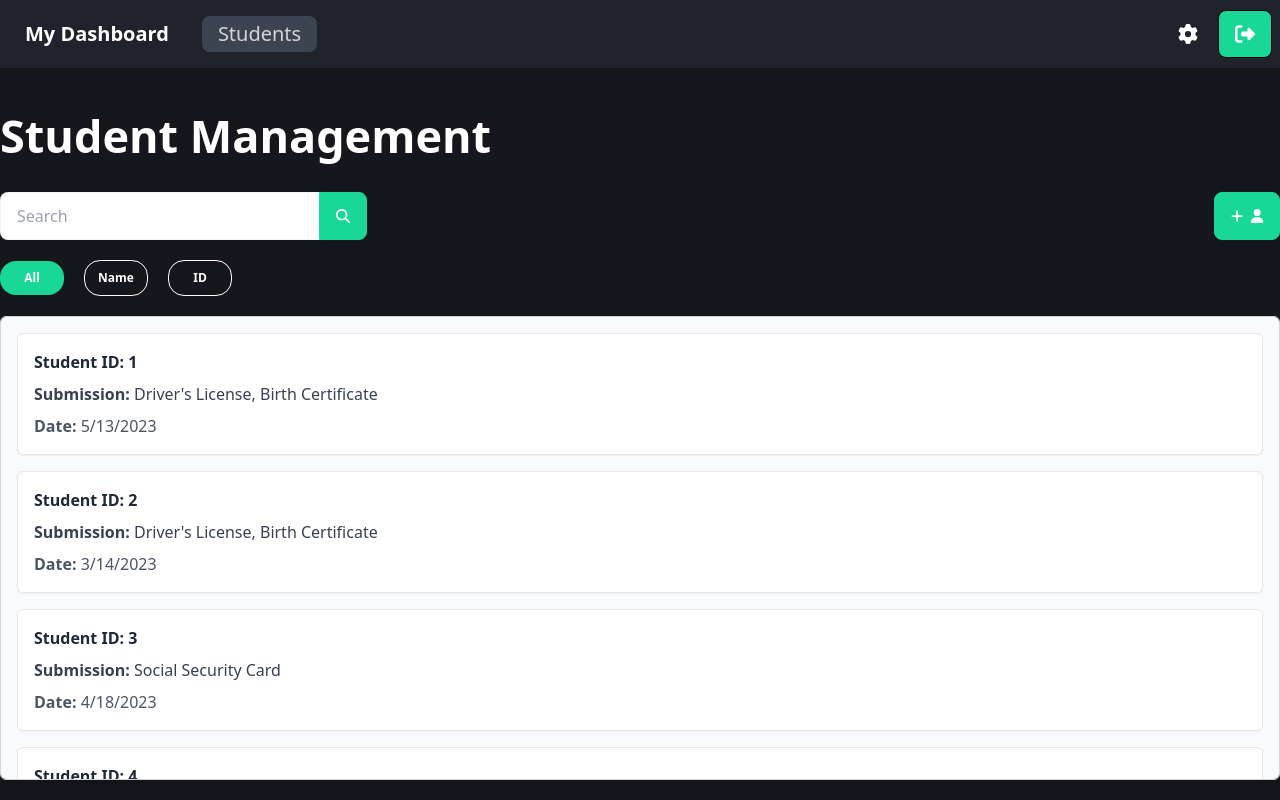
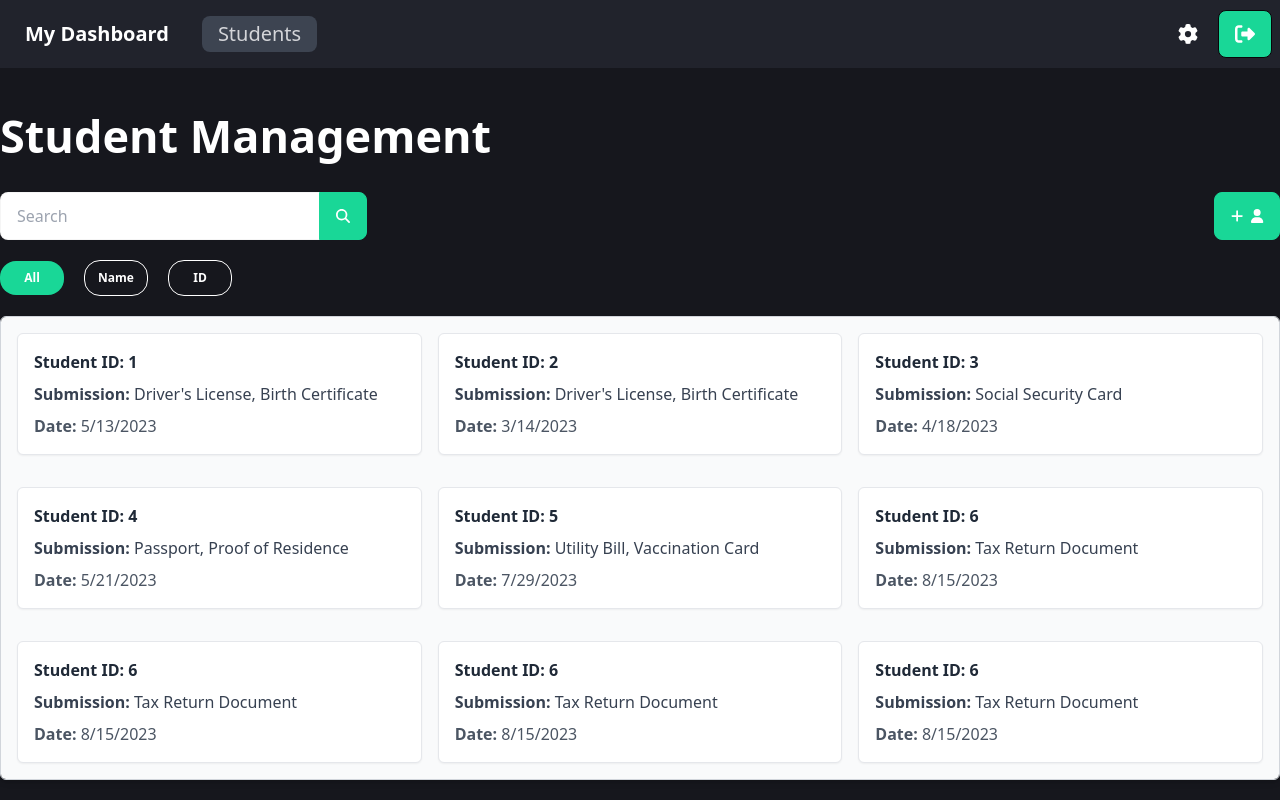
Before and after one commit to LyhongPeou/UWFrontEnd, a React (Vite) app: page /admin/student_management in a window 1280 px wide. Built offline with nearby package versions, Linux system fonts and the light colour scheme.

Commit message:
Changed number of students displayed per row

```diff
--- a/src/components/constants/index.js
+++ b/src/components/constants/index.js
@@ -46,6 +46,22 @@ const notificationList = [
             submission: ["Tax Return Document"],
             date: "8/15/2023"
         },
+        {
+            studentID: "6",
+            submission: ["Tax Return Document"],
+            date: "8/15/2023"
+        },
+
+        {
+            studentID: "6",
+            submission: ["Tax Return Document"],
+            date: "8/15/2023"
+        },
+        {
+            studentID: "6",
+            submission: ["Tax Return Document"],
+            date: "8/15/2023"
+        },
     ];
 
 
--- a/src/components/pages/AdminViews/MainDashboard.jsx
+++ b/src/components/pages/AdminViews/MainDashboard.jsx
@@ -1,5 +1,4 @@
-import { styles } from "../../../styles"
-import { notificationList } from "../../constants"
+import { styles } from "../../../styles";
 
 const MainDashboard = () => {
     return (
--- a/src/components/pages/AdminViews/StudentManagement.jsx
+++ b/src/components/pages/AdminViews/StudentManagement.jsx
@@ -48,7 +48,7 @@ const StudentManagement = () => {
                         <form method="dialog">
                             <button className="btn btn-sm btn-circle btn-ghost absolute right-2 top-2 text-accent">✕</button>
                         </form>
-                        <h3 className="font-bold text-[25px] text-accent mb-4">Add a Student</h3>
+                        <h3 className="font-bold text-[25px] text-accent mb-6">Add a Student</h3>
                         <label className="flex flex-col text-accent my-4">
                             <span className={`${styles.labelText}`}>
                                 Name
@@ -110,10 +110,11 @@ const StudentManagement = () => {
             </div>
         <div className="flex flex-col">
             <div className="h-[70vh] md:h-[58vh] w-full md:w-1/2 lg:w-full overflow-y-auto border border-gray-300 rounded-md shadow-md p-4 bg-gray-50 mt-5">
-                {notificationList.map((notification, index) => (
+                <div className="grid grid-cols-1 sm:grid-cols-2 md:grid-cols-3 gap-4">
+                    {notificationList.map((notification, index) => (
                         <div
                             key={index}
-                            className="bg-white p-4 mb-4 rounded-md shadow-sm flex flex-col border border-gray-200"
+                            className="bg-white p-4 mb-4 rounded-md shadow-sm border border-gray-200"
                         >
                             <p className="mb-2 text-gray-800 font-semibold">
                                 <strong>Student ID:</strong> {notification.studentID}
@@ -126,6 +127,7 @@ const StudentManagement = () => {
                             </p>
                         </div>
                     ))}
+                </div>
             </div>
         </div>
     </>
```
